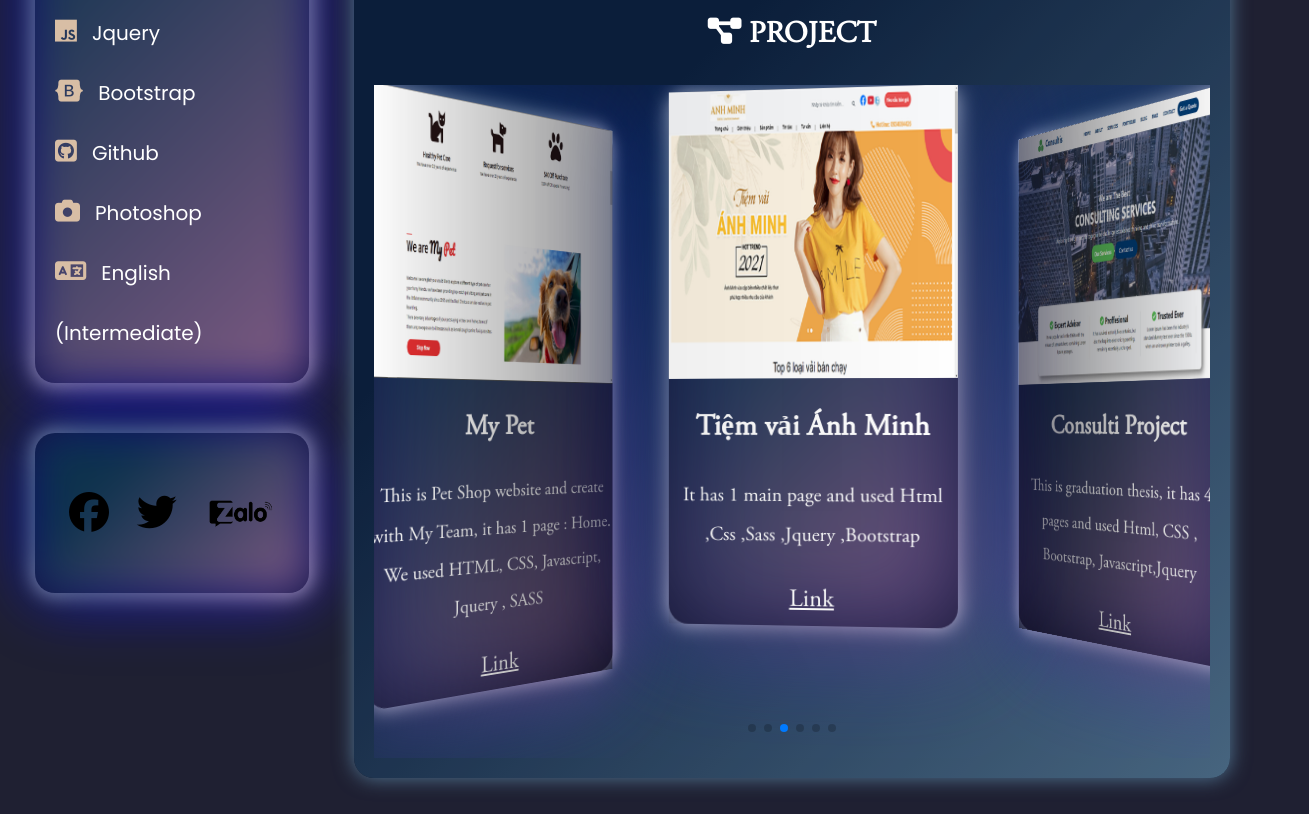
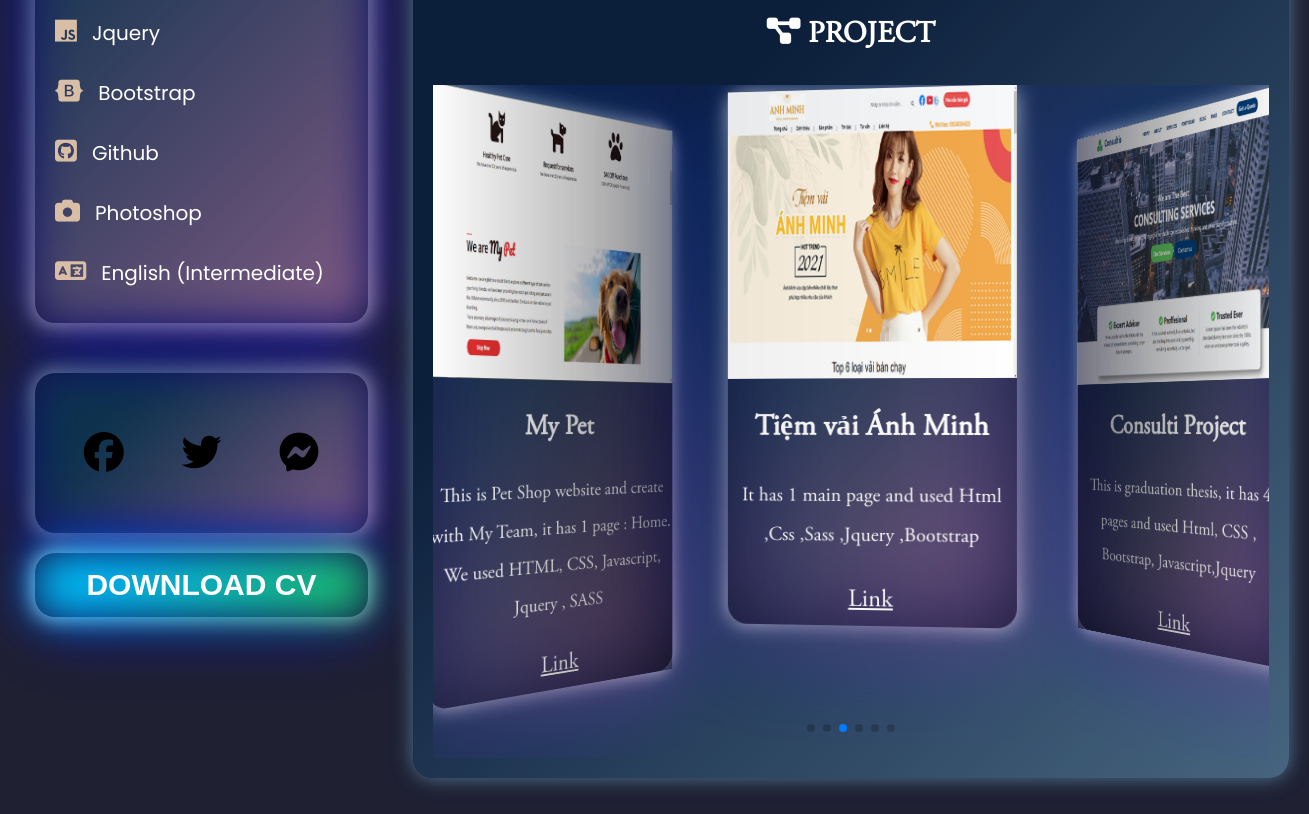
Before and after one commit to RoyceNguyen777/Profile-01, a website: page index.html in a window 1280 px wide. Shown: the part 1550-2364 px from the top of the page, 1309 px wide, since content can reach past the window. Drawn offline with nearby package versions, Linux system fonts and the light colour scheme.

Commit message:
fix Responsive 320px

```diff
--- a/index.html
+++ b/index.html
@@ -40,11 +40,13 @@
             <div class="about-info-me">
                 <h1 class="heading_text">INFORMATION</h1>
                 <p><i class="far fa-user"></i><b>NickName</b> : <span>Royce Nguyễn</span> </p>
-                <a href="tel:"><i class="fas fa-phone-volume"></i><b>MyPhone</b> : 076400000</a>
+                <a href="tel:"><i class="fas fa-phone-volume"></i><b>Phone</b> : 076400000</a>
                 <p><i class="fas fa-birthday-cake"></i><b>Birthday</b> : 1994 </p>
                 <p><i class="fas fa-map-marker-alt"></i><b>Address</b> : 100C12 TPHCM.</p>
                 <p><i class="fas fa-heart"></i><b>Civil Status</b> : Married.</p>
-
+                <a href="mailto:nguyenthahthu2014@gmail.com">
+                    <i class="fas fa-envelope"></i>
+                    <b>Email</b> : nguyenthahthu2014@gmail.com</a>
             </div>
             <div class="about-info-skill">
                 <h1 class="heading_text">SKILLS</h1>
@@ -61,7 +63,10 @@
             <div class="about-info-social">
                 <a href=""><i class="fab fa-facebook"></i></a>
                 <a href=""><i class="fab fa-twitter"></i></a>
-                <a href=""><img src="./assets/pngwing.com.png" width="70px"></a>
+                <a href=""><i class="fab fa-facebook-messenger"></i></a>
+            </div>
+            <div class="about-info-download">
+                <a href="" class="btn">DOWNLOAD CV</a>
             </div>
         </div>
         <div class="about-project">
--- a/scss/theme/_about.scss
+++ b/scss/theme/_about.scss
@@ -156,6 +156,10 @@
                     background-color: #0cbaba;
                     background-image: linear-gradient(315deg, #0cbaba 0%, #380036 74%);
                 }
+
+                a {
+                    color: $white;
+                }
             }
 
             &::after {
@@ -171,6 +175,39 @@
                 box-shadow      : 0px 0px 50px $blue;
                 filter          : blur(20px);
 
+            }
+        }
+
+        &-download {
+            border-radius   : 20px;
+            text-align      : center;
+            padding         : 15px;
+            font-weight     : bolder;
+            cursor          : pointer;
+            font-size       : 30px;
+            margin-top      : 20px;
+            background-color: $dark-black-02;
+            box-shadow      : 0px 0px 20px $white;
+            transition      : all 0.3s ease-in-out;
+            position        : relative;
+
+            &>* {
+                position: relative;
+                z-index : 9;
+            }
+
+            &::after {
+                content         : '';
+                position        : absolute;
+                top             : 0;
+                left            : 0;
+                width           : 100%;
+                height          : 100%;
+                background-color: #20bf55;
+                background-image: linear-gradient(315deg, #20bf55 0%, #01baef 74%);
+                border-radius   : 20px;
+                box-shadow      : 0px 0px 50px $blue;
+                filter          : blur(20px);
             }
         }
     }
--- a/scss/theme/_banner.scss
+++ b/scss/theme/_banner.scss
@@ -25,6 +25,12 @@
             font-family    : poppins, sans-serif;
             color          : $white;
 
+            @media screen and (max-width:321px) {
+                h1 {
+                    text-align: center;
+                }
+            }
+
             &-img {
                 border          : 2px solid $blue-light;
                 background-image: url("../assets/151314622_1584721031727752_8657890773798408670_n.jpg");
@@ -32,6 +38,8 @@
                 height          : 150px;
                 border-radius   : 50%;
                 margin-right    : 30px;
+
+
             }
         }
 
--- a/scss/theme/_basic.scss
+++ b/scss/theme/_basic.scss
@@ -14,6 +14,10 @@ body {
 
     @media screen and (max-width:768px) {
         padding: 20px;
+    }
+
+    @media screen and (max-width:321px) {
+        padding: 5px;
     }
 }
 
```
Also changed, not shown: css/style.css.
